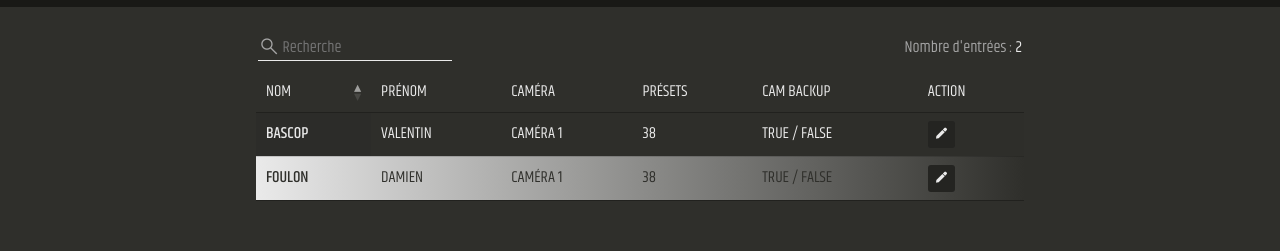
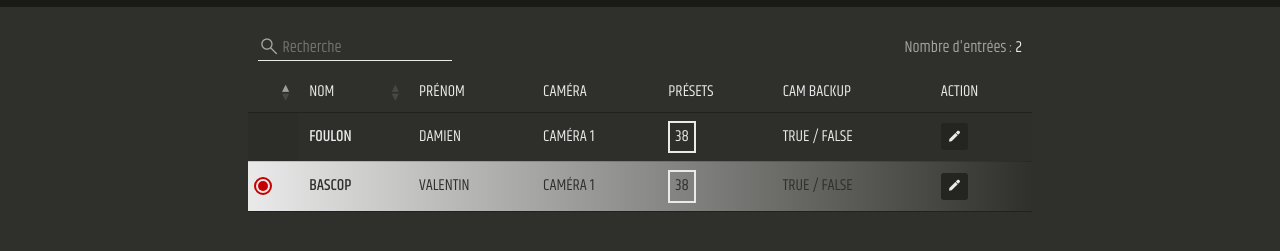
Before and after one commit to DamienFoulon/birddog, a website: page index.html in a window 1280 px wide. Both pictures are taken after a click on the element 640 px from the left and 189 px from the top of the page. Shown: the part 33-284 px from the top of the page. Drawn offline with Linux system fonts and the light colour scheme; files whose address does not match are found by name.

Commit message:
camera and UI

```diff
--- a/assets/css/main.css
+++ b/assets/css/main.css
@@ -28,3 +28,7 @@ body {
     background: var(--color-dark-charcoal);
     color: var(--color-bright-grey);
 }
+
+.visible {
+    display: block;
+}
--- a/assets/css/table.css
+++ b/assets/css/table.css
@@ -88,20 +88,27 @@
     font-size: 11px;
 }
 
-.rec::before {
-    content: "";
-    position: relative;
-    top: 0;
-    height: 2px;
-    width: 2px;
-    background: var(--color-red);
+#camera_table tbody th:first-child {
+    width: 30px !important;
 }
 
-.rec::after {
-    content: "";
-    position: relative;
-    top: 0;
-    height: 20px;
-    width: 20px;
+.rec {
+    display: flex;
+    flex-direction: row;
+    justify-content: center;
+    align-items: center;
+    display: none;
+    width: 10px;
+    height: 10px;
     background: var(--color-red);
+    border-radius: 50%;
+    outline: 2px solid var(--color-red);
+    outline-offset: 2px;
 }
+
+.preset p {
+    width: fit-content;
+    padding: 5px;
+    margin: 0;
+    border: 2px solid var(--color-bright-grey);
+}
--- a/assets/js/datatables.js
+++ b/assets/js/datatables.js
@@ -1,6 +1,7 @@
 $(document).ready( function () {
 	let table = $('#camera_table').DataTable({
-		language: { search: "" },
+		// Change de default text if the table is empty
+		language: { search: "", emptyTable: "Aucun membre actif" },
 		// Hide the table length select
 		lengthChange: false,
 		// Hide the table info
@@ -9,7 +10,7 @@ $(document).ready( function () {
 		paging: false,
 		// Allow sorting on the first column only
 		columnDefs: [
-			{ orderable: true, targets: 0 },
+			{ orderable: true, targets: 1 },
 			{ orderable: false, targets: '_all' }
 		],
 	});
@@ -26,5 +27,5 @@ $(document).ready( function () {
 // Toggle selected class on row click and add the rec icon close to the first name
 $('#camera_table tbody').on('click', 'tr', function () {
 	$(this).toggleClass('selected');
-	$(this).find('td:first-child').toggleClass('rec');
+	$(this).find('td:first-child .rec').toggleClass('visible');
 });
--- a/assets/js/index.js
+++ b/assets/js/index.js
@@ -1,3 +1,5 @@
+let debug = false;
+
 let Database = {
     /* Modèle d'utilisateur
      -- Début
@@ -27,6 +29,14 @@ let Database = {
             nom: 'Foulon',
             prenom: 'Damien',
         },
+    },
+
+    cameras: {
+        CameraExemple: {
+            ip: "192.168.0.1",
+            port: 80,
+            preset: 0,
+        }
     },
 
     activeMembers: {},
@@ -59,18 +69,20 @@ class Members {
                 nom: this.getName(),
                 prenom: this.getFirstName(),
             };
-            console.log(Database.activeMembers);
+            if(debug) console.log(Database.activeMembers);
             for (const member in Database.activeMembers) {
                 if (!$(`#camera_table tbody #${Database.activeMembers[member].nom,Database.activeMembers[member].prenom}`).length) {
                     $('#camera_table tbody')
                         .append(`<tr id="${Database.activeMembers[member].nom,Database.activeMembers[member].prenom}">
+                                    <td>
+                                    <div class="rec"></div>
+                                    </td>
                                     <td class="first_name">
-                                        <div class="rec"></div>
                                         ${Database.activeMembers[member].nom}
                                     </td>
                                     <td>${Database.activeMembers[member].prenom}</td>
                                     <td>Caméra 1</td>
-                                    <td>38</td>
+                                    <td class="preset"><p>38</p></td>
                                     <td>true / false</td>
                                     <td><button class="edit-button"><i class="icon-edit"></i></button></td>
                                 </tr>`);
@@ -80,9 +92,52 @@ class Members {
 
         this.removeActiveMember = function () {
             delete Database.activeMembers[this.getFullName()];
-            console.log(Database.activeMembers);
+            if(debug) console.log(Database.activeMembers);
             $(`#camera_table tbody #${this.getName(),this.getFirstName()}`).remove();
         };
+    }
+}
+
+class Cameras {
+    constructor(name, ip, port, preset) {
+        // getters
+        this.getName = function () {
+            return name;
+        };
+        this.getIp = function () {
+            return ip;
+        };
+        this.getPort = function () {
+            return port;
+        };
+        this.getPreset = function () {
+            return preset;
+        };
+        // setters
+        this.setIp = function (newIp) {
+            ip = newIp;
+        };
+        this.setPort = function (newPort) {
+            port = newPort;
+        };
+        this.setPreset = function (newPreset) {
+            preset = newPreset;
+        };
+        // methods
+        this.addCamera = function () {
+            Database.cameras[this.getName()] = {
+                ip: this.getIp(),
+                port: this.getPort(),
+                preset: this.getPreset(),
+            };
+            if(debug) console.log(Database.cameras);
+        }
+        this.getCameraInfos = function () {
+            return `${this.getName()} => ${this.getIp()}:${this.getPort()} with preset ${this.getPreset()}`;
+        }
+        this.getCameraList = function () {
+            return Database.cameras;
+        }
     }
 }
 
@@ -90,6 +145,15 @@ const member1 = new Members("Foulon", "Damien");
 const member2 = new Members("Vavasseur", "Clarisse");
 const member3 = new Members("Bascop", "Valentin");
 
+const camera1 = new Cameras("Caméra 1","192.168.0.41", "5500", 9);
+const camera2 = new Cameras("Caméra 2","192.18.0.42", "5501", 65);
+const camera3 = new Cameras("Caméra 3","192.168.0.43", "5502", 99);
+
+camera1.addCamera();
+camera2.addCamera();
+camera3.addCamera();
+console.log(camera1.getCameraList());
+
 member1.addActiveMember();
 member2.addActiveMember();
 member3.addActiveMember();
--- a/index.html
+++ b/index.html
@@ -27,6 +27,7 @@
         <table id="camera_table" class="display">
             <thead>
                 <tr>
+                    <th id="record-column"></th>
                     <th>Nom</th>
                     <th>Prénom</th>
                     <th>Caméra</th>
```
